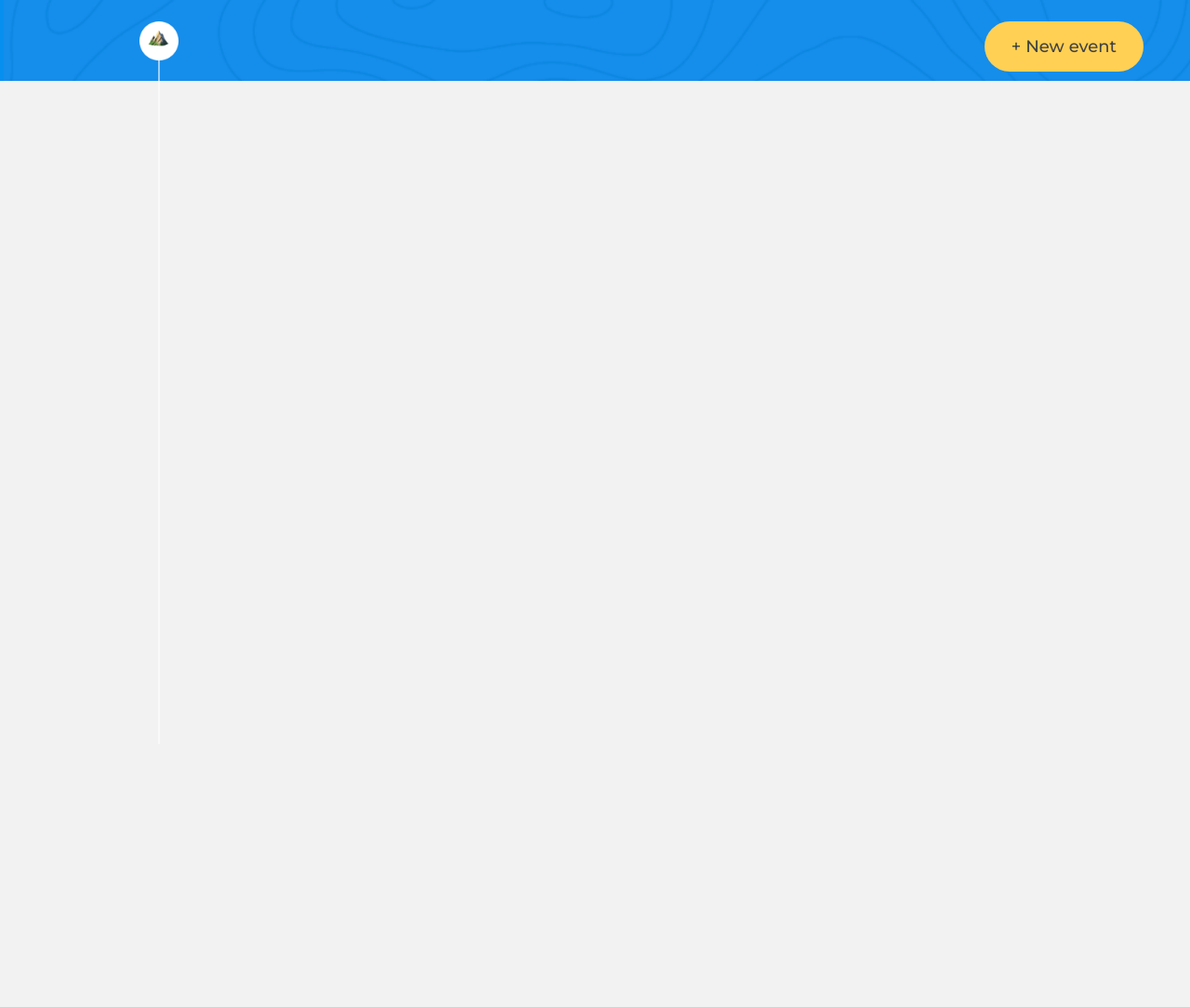
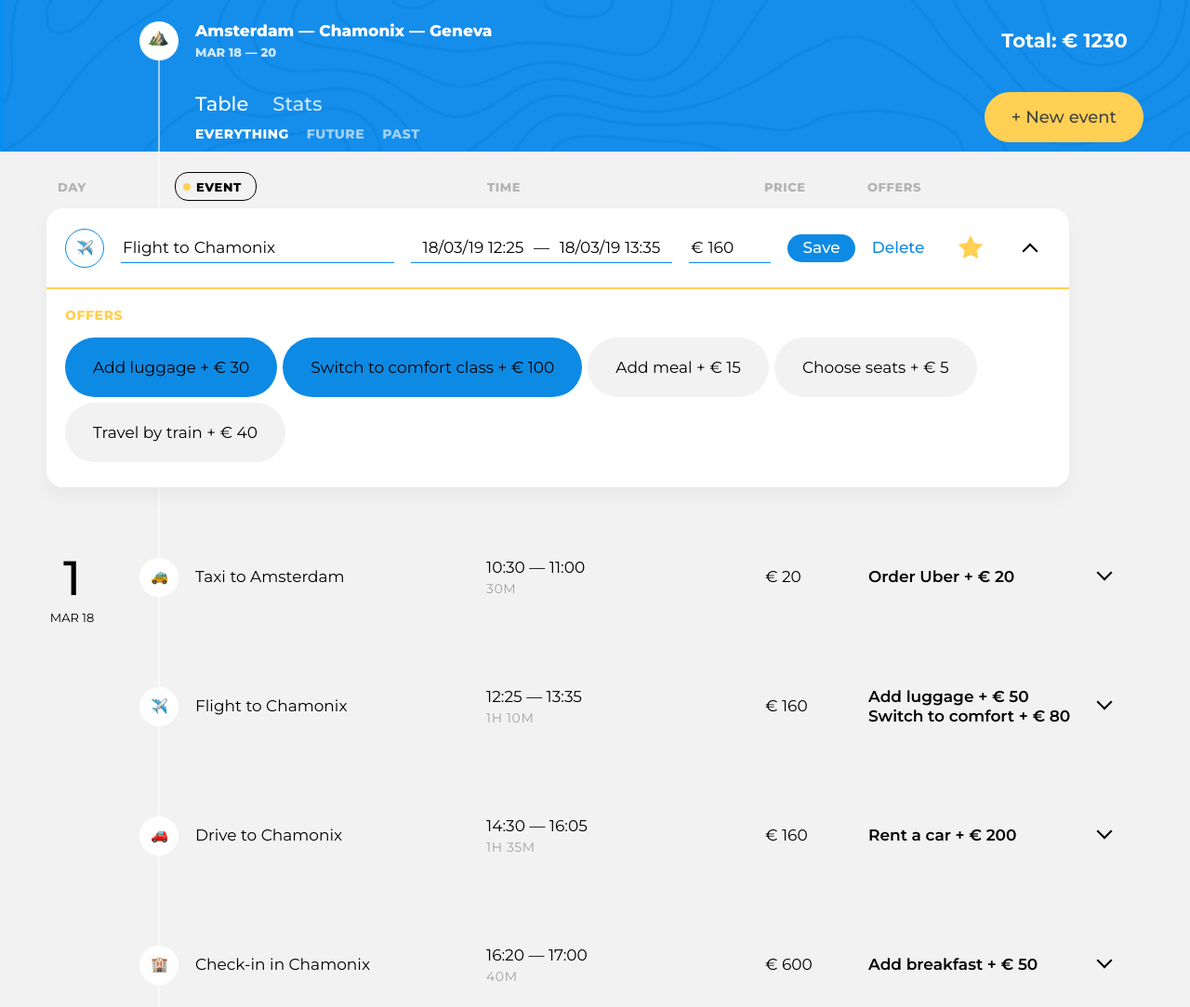
Before and after one commit to Renzi0n/647095-big-trip-12, a website: page public/index.html in a window 1280 px wide. Shown: the top 1083 px of the page at 93% size. Before the commit the page ends 800 px from the top, so only its background shows below. Drawn offline with Linux system fonts and the light colour scheme.

Commit message:
Созданы и отрисованы на странице все компоненты

```diff
--- a/public/index.html
+++ b/public/index.html
@@ -16,14 +16,8 @@
         <img class="page-header__logo" src="img/logo.png" width="42" height="42" alt="Trip logo">
 
         <div class="trip-main">
-          <!-- Маршрут и стоимость -->
 
-          <div class="trip-main__trip-controls  trip-controls">
-            <h2 class="visually-hidden">Switch trip view</h2>
-            <!-- Меню -->
-
-            <h2 class="visually-hidden">Filter events</h2>
-            <!-- Фильтры -->
+          <div class="trip-main__trip-controls trip-controls">
           </div>
 
           <button class="trip-main__event-add-btn  btn  btn--big  btn--yellow" type="button">New event</button>
@@ -34,10 +28,6 @@
       <div class="page-body__container">
           <section class="trip-events">
             <h2 class="visually-hidden">Trip events</h2>
-
-            <!-- Сортировка -->
-
-            <!-- Контент -->
           </section>
       </div>
     </main>
--- a/src/main.js
+++ b/src/main.js
@@ -0,0 +1,455 @@
+'use strict';
+
+const EVENTS_COUNT = 3;
+
+const createTripInfoTemplate = () => {
+  return (
+    `<section class="trip-main__trip-info  trip-info">
+      <div class="trip-info__main">
+        <h1 class="trip-info__title">Amsterdam &mdash; Chamonix &mdash; Geneva</h1>
+
+        <p class="trip-info__dates">Mar 18&nbsp;&mdash;&nbsp;20</p>
+      </div>
+
+      <p class="trip-info__cost">
+        Total: &euro;&nbsp;<span class="trip-info__cost-value">1230</span>
+      </p>
+    </section>`
+  );
+};
+
+const createMenuTemplate = () => {
+  return (
+    `<h2 class="visually-hidden">Switch trip view</h2>
+    <nav class="trip-controls__trip-tabs  trip-tabs">
+      <a class="trip-tabs__btn  trip-tabs__btn--active" href="#">Table</a>
+      <a class="trip-tabs__btn" href="#">Stats</a>
+    </nav>`
+  );
+};
+
+const createFiltersTemplate = () => {
+  return (
+    `<h2 class="visually-hidden">Filter events</h2>
+    <form class="trip-filters" action="#" method="get">
+      <div class="trip-filters__filter">
+        <input id="filter-everything" class="trip-filters__filter-input  visually-hidden" type="radio" name="trip-filter" value="everything" checked>
+        <label class="trip-filters__filter-label" for="filter-everything">Everything</label>
+      </div>
+
+      <div class="trip-filters__filter">
+        <input id="filter-future" class="trip-filters__filter-input  visually-hidden" type="radio" name="trip-filter" value="future">
+        <label class="trip-filters__filter-label" for="filter-future">Future</label>
+      </div>
+
+      <div class="trip-filters__filter">
+        <input id="filter-past" class="trip-filters__filter-input  visually-hidden" type="radio" name="trip-filter" value="past">
+        <label class="trip-filters__filter-label" for="filter-past">Past</label>
+      </div>
+
+      <button class="visually-hidden" type="submit">Accept filter</button>
+    </form>`
+  );
+};
+
+const createSortTemplate = () => {
+  return (
+    `<form class="trip-events__trip-sort  trip-sort" action="#" method="get">
+      <span class="trip-sort__item  trip-sort__item--day">Day</span>
+
+      <div class="trip-sort__item  trip-sort__item--event">
+        <input id="sort-event" class="trip-sort__input  visually-hidden" type="radio" name="trip-sort" value="sort-event" checked>
+        <label class="trip-sort__btn" for="sort-event">Event</label>
+      </div>
+
+      <div class="trip-sort__item  trip-sort__item--time">
+        <input id="sort-time" class="trip-sort__input  visually-hidden" type="radio" name="trip-sort" value="sort-time">
+        <label class="trip-sort__btn" for="sort-time">
+          Time
+          <svg class="trip-sort__direction-icon" width="8" height="10" viewBox="0 0 8 10">
+            <path d="M2.888 4.852V9.694H5.588V4.852L7.91 5.068L4.238 0.00999987L0.548 5.068L2.888 4.852Z"/>
+          </svg>
+        </label>
+      </div>
+
+      <div class="trip-sort__item  trip-sort__item--price">
+        <input id="sort-price" class="trip-sort__input  visually-hidden" type="radio" name="trip-sort" value="sort-price">
+        <label class="trip-sort__btn" for="sort-price">
+          Price
+          <svg class="trip-sort__direction-icon" width="8" height="10" viewBox="0 0 8 10">
+            <path d="M2.888 4.852V9.694H5.588V4.852L7.91 5.068L4.238 0.00999987L0.548 5.068L2.888 4.852Z"/>
+          </svg>
+        </label>
+      </div>
+
+      <span class="trip-sort__item  trip-sort__item--offers">Offers</span>
+    </form>`
+  );
+};
+
+const createTripDaysListTemplate = () => {
+  return (
+    `<ul class="trip-days"><ul>`
+  );
+};
+
+const createTripDayTemplate = () => {
+  return (
+    `<li class="trip-days__item  day">
+      <div class="day__info">
+        <span class="day__counter">1</span>
+        <time class="day__date" datetime="2019-03-18">MAR 18</time>
+      </div>
+
+      <ul class="trip-events__list">
+        <li class="trip-events__item">
+          <div class="event">
+            <div class="event__type">
+              <img class="event__type-icon" width="42" height="42" src="img/icons/taxi.png" alt="Event type icon">
+            </div>
+            <h3 class="event__title">Taxi to Amsterdam</h3>
+
+            <div class="event__schedule">
+              <p class="event__time">
+                <time class="event__start-time" datetime="2019-03-18T10:30">10:30</time>
+                &mdash;
+                <time class="event__end-time" datetime="2019-03-18T11:00">11:00</time>
+              </p>
+              <p class="event__duration">30M</p>
+            </div>
+
+            <p class="event__price">
+              &euro;&nbsp;<span class="event__price-value">20</span>
+            </p>
+
+            <h4 class="visually-hidden">Offers:</h4>
+            <ul class="event__selected-offers">
+              <li class="event__offer">
+                <span class="event__offer-title">Order Uber</span>
+                &plus;
+                &euro;&nbsp;<span class="event__offer-price">20</span>
+               </li>
+            </ul>
+
+            <button class="event__rollup-btn" type="button">
+              <span class="visually-hidden">Open event</span>
+            </button>
+          </div>
+        </li>
+
+        <li class="trip-events__item">
+          <div class="event">
+            <div class="event__type">
+              <img class="event__type-icon" width="42" height="42" src="img/icons/flight.png" alt="Event type icon">
+            </div>
+            <h3 class="event__title">Flight to Chamonix</h3>
+
+            <div class="event__schedule">
+              <p class="event__time">
+                <time class="event__start-time" datetime="2019-03-18T12:25">12:25</time>
+                &mdash;
+                <time class="event__end-time" datetime="2019-03-18T13:35">13:35</time>
+              </p>
+              <p class="event__duration">1H 10M</p>
+            </div>
+
+            <p class="event__price">
+              &euro;&nbsp;<span class="event__price-value">160</span>
+            </p>
+
+            <h4 class="visually-hidden">Offers:</h4>
+            <ul class="event__selected-offers">
+              <li class="event__offer">
+                <span class="event__offer-title">Add luggage</span>
+                &plus;
+                &euro;&nbsp;<span class="event__offer-price">50</span>
+               </li>
+               <li class="event__offer">
+                 <span class="event__offer-title">Switch to comfort</span>
+                 &plus;
+                 &euro;&nbsp;<span class="event__offer-price">80</span>
+                </li>
+            </ul>
+
+            <button class="event__rollup-btn" type="button">
+              <span class="visually-hidden">Open event</span>
+            </button>
+          </div>
+        </li>
+
+        <li class="trip-events__item">
+          <div class="event">
+            <div class="event__type">
+              <img class="event__type-icon" width="42" height="42" src="img/icons/drive.png" alt="Event type icon">
+            </div>
+            <h3 class="event__title">Drive to Chamonix</h3>
+
+            <div class="event__schedule">
+              <p class="event__time">
+                <time class="event__start-time" datetime="2019-03-18T14:30">14:30</time>
+                &mdash;
+                <time class="event__end-time" datetime="2019-03-18T16:05">16:05</time>
+              </p>
+              <p class="event__duration">1H 35M</p>
+            </div>
+
+            <p class="event__price">
+              &euro;&nbsp;<span class="event__price-value">160</span>
+            </p>
+
+            <h4 class="visually-hidden">Offers:</h4>
+            <ul class="event__selected-offers">
+              <li class="event__offer">
+                <span class="event__offer-title">Rent a car</span>
+                &plus;
+                &euro;&nbsp;<span class="event__offer-price">200</span>
+               </li>
+            </ul>
+
+            <button class="event__rollup-btn" type="button">
+              <span class="visually-hidden">Open event</span>
+            </button>
+          </div>
+        </li>
+
+        <li class="trip-events__item">
+          <div class="event">
+            <div class="event__type">
+              <img class="event__type-icon" width="42" height="42" src="img/icons/check-in.png" alt="Event type icon">
+            </div>
+            <h3 class="event__title">Check-in in Chamonix</h3>
+
+            <div class="event__schedule">
+              <p class="event__time">
+                <time class="event__start-time" datetime="2019-03-18T12:25">16:20</time>
+                &mdash;
+                <time class="event__end-time" datetime="2019-03-18T13:35">17:00</time>
+              </p>
+              <p class="event__duration">40M</p>
+            </div>
+
+            <p class="event__price">
+              &euro;&nbsp;<span class="event__price-value">600</span>
+            </p>
+
+            <h4 class="visually-hidden">Offers:</h4>
+            <ul class="event__selected-offers">
+              <li class="event__offer">
+                <span class="event__offer-title">Add breakfast</span>
+                &plus;
+                &euro;&nbsp;<span class="event__offer-price">50</span>
+               </li>
+            </ul>
+
+            <button class="event__rollup-btn" type="button">
+              <span class="visually-hidden">Open event</span>
+            </button>
+          </div>
+        </li>
+      </ul>
+    </li>`
+  );
+};
+
+const createEventEditTemplate = () => {
+  return (
+    `<li class="trip-events__item">
+      <form class="event  event--edit" action="#" method="post">
+        <header class="event__header">
+          <div class="event__type-wrapper">
+            <label class="event__type  event__type-btn" for="event-type-toggle-1">
+              <span class="visually-hidden">Choose event type</span>
+              <img class="event__type-icon" width="17" height="17" src="img/icons/flight.png" alt="Event type icon">
+            </label>
+            <input class="event__type-toggle  visually-hidden" id="event-type-toggle-1" type="checkbox">
+
+            <div class="event__type-list">
+              <fieldset class="event__type-group">
+                <legend class="visually-hidden">Transfer</legend>
+
+                <div class="event__type-item">
+                  <input id="event-type-taxi-1" class="event__type-input  visually-hidden" type="radio" name="event-type" value="taxi">
+                  <label class="event__type-label  event__type-label--taxi" for="event-type-taxi-1">Taxi</label>
+                </div>
+
+                <div class="event__type-item">
+                  <input id="event-type-bus-1" class="event__type-input  visually-hidden" type="radio" name="event-type" value="bus">
+                  <label class="event__type-label  event__type-label--bus" for="event-type-bus-1">Bus</label>
+                </div>
+
+                <div class="event__type-item">
+                  <input id="event-type-train-1" class="event__type-input  visually-hidden" type="radio" name="event-type" value="train">
+                  <label class="event__type-label  event__type-label--train" for="event-type-train-1">Train</label>
+                </div>
+
+                <div class="event__type-item">
+                  <input id="event-type-ship-1" class="event__type-input  visually-hidden" type="radio" name="event-type" value="ship">
+                  <label class="event__type-label  event__type-label--ship" for="event-type-ship-1">Ship</label>
+                </div>
+
+                <div class="event__type-item">
+                  <input id="event-type-transport-1" class="event__type-input  visually-hidden" type="radio" name="event-type" value="transport">
+                  <label class="event__type-label  event__type-label--transport" for="event-type-transport-1">Transport</label>
+                </div>
+
+                <div class="event__type-item">
+                  <input id="event-type-drive-1" class="event__type-input  visually-hidden" type="radio" name="event-type" value="drive">
+                  <label class="event__type-label  event__type-label--drive" for="event-type-drive-1">Drive</label>
+                </div>
+
+                <div class="event__type-item">
+                  <input id="event-type-flight-1" class="event__type-input  visually-hidden" type="radio" name="event-type" value="flight" checked>
+                  <label class="event__type-label  event__type-label--flight" for="event-type-flight-1">Flight</label>
+                </div>
+              </fieldset>
+
+              <fieldset class="event__type-group">
+                <legend class="visually-hidden">Activity</legend>
+
+                <div class="event__type-item">
+                  <input id="event-type-check-in-1" class="event__type-input  visually-hidden" type="radio" name="event-type" value="check-in">
+                  <label class="event__type-label  event__type-label--check-in" for="event-type-check-in-1">Check-in</label>
+                </div>
+
+                <div class="event__type-item">
+                  <input id="event-type-sightseeing-1" class="event__type-input  visually-hidden" type="radio" name="event-type" value="sightseeing">
+                  <label class="event__type-label  event__type-label--sightseeing" for="event-type-sightseeing-1">Sightseeing</label>
+                </div>
+
+                <div class="event__type-item">
+                  <input id="event-type-restaurant-1" class="event__type-input  visually-hidden" type="radio" name="event-type" value="restaurant">
+                  <label class="event__type-label  event__type-label--restaurant" for="event-type-restaurant-1">Restaurant</label>
+                </div>
+              </fieldset>
+            </div>
+          </div>
+
+          <div class="event__field-group  event__field-group--destination">
+            <label class="event__label  event__type-output" for="event-destination-1">
+              Flight to
+            </label>
+            <input class="event__input  event__input--destination" id="event-destination-1" type="text" name="event-destination" value="Chamonix" list="destination-list-1">
+            <datalist id="destination-list-1">
+              <option value="Amsterdam"></option>
+              <option value="Geneva"></option>
+              <option value="Chamonix"></option>
+            </datalist>
+          </div>
+
+          <div class="event__field-group  event__field-group--time">
+            <label class="visually-hidden" for="event-start-time-1">
+              From
+            </label>
+            <input class="event__input  event__input--time" id="event-start-time-1" type="text" name="event-start-time" value="18/03/19 12:25">
+            &mdash;
+            <label class="visually-hidden" for="event-end-time-1">
+              To
+            </label>
+            <input class="event__input  event__input--time" id="event-end-time-1" type="text" name="event-end-time" value="18/03/19 13:35">
+          </div>
+
+          <div class="event__field-group  event__field-group--price">
+            <label class="event__label" for="event-price-1">
+              <span class="visually-hidden">Price</span>
+              &euro;
+            </label>
+            <input class="event__input  event__input--price" id="event-price-1" type="text" name="event-price" value="160">
+          </div>
+
+          <button class="event__save-btn  btn  btn--blue" type="submit">Save</button>
+          <button class="event__reset-btn" type="reset">Delete</button>
+
+          <input id="event-favorite-1" class="event__favorite-checkbox  visually-hidden" type="checkbox" name="event-favorite" checked>
+          <label class="event__favorite-btn" for="event-favorite-1">
+            <span class="visually-hidden">Add to favorite</span>
+            <svg class="event__favorite-icon" width="28" height="28" viewBox="0 0 28 28">
+              <path d="M14 21l-8.22899 4.3262 1.57159-9.1631L.685209 9.67376 9.8855 8.33688 14 0l4.1145 8.33688 9.2003 1.33688-6.6574 6.48934 1.5716 9.1631L14 21z"/>
+            </svg>
+          </label>
+
+          <button class="event__rollup-btn" type="button">
+            <span class="visually-hidden">Open event</span>
+          </button>
+        </header>
+
+        <section class="event__details">
+          <section class="event__section  event__section--offers">
+            <h3 class="event__section-title  event__section-title--offers">Offers</h3>
+
+            <div class="event__available-offers">
+              <div class="event__offer-selector">
+                <input class="event__offer-checkbox  visually-hidden" id="event-offer-luggage-1" type="checkbox" name="event-offer-luggage" checked>
+                <label class="event__offer-label" for="event-offer-luggage-1">
+                  <span class="event__offer-title">Add luggage</span>
+                  &plus;
+                  &euro;&nbsp;<span class="event__offer-price">30</span>
+                </label>
+              </div>
+
+              <div class="event__offer-selector">
+                <input class="event__offer-checkbox  visually-hidden" id="event-offer-comfort-1" type="checkbox" name="event-offer-comfort" checked>
+                <label class="event__offer-label" for="event-offer-comfort-1">
+                  <span class="event__offer-title">Switch to comfort class</span>
+                  &plus;
+                  &euro;&nbsp;<span class="event__offer-price">100</span>
+                </label>
+              </div>
+
+              <div class="event__offer-selector">
+                <input class="event__offer-checkbox  visually-hidden" id="event-offer-meal-1" type="checkbox" name="event-offer-meal">
+                <label class="event__offer-label" for="event-offer-meal-1">
+                  <span class="event__offer-title">Add meal</span>
+                  &plus;
+                  &euro;&nbsp;<span class="event__offer-price">15</span>
+                </label>
+              </div>
+
+              <div class="event__offer-selector">
+                <input class="event__offer-checkbox  visually-hidden" id="event-offer-seats-1" type="checkbox" name="event-offer-seats">
+                <label class="event__offer-label" for="event-offer-seats-1">
+                  <span class="event__offer-title">Choose seats</span>
+                  &plus;
+                  &euro;&nbsp;<span class="event__offer-price">5</span>
+                </label>
+              </div>
+
+              <div class="event__offer-selector">
+                <input class="event__offer-checkbox  visually-hidden" id="event-offer-train-1" type="checkbox" name="event-offer-train">
+                <label class="event__offer-label" for="event-offer-train-1">
+                  <span class="event__offer-title">Travel by train</span>
+                  &plus;
+                  &euro;&nbsp;<span class="event__offer-price">40</span>
+                </label>
+              </div>
+            </div>
+          </section>
+        </section>
+      </form>
+    </li>`
+  );
+};
+
+
+const render = (container, template, place) => {
+  container.insertAdjacentHTML(place, template);
+};
+
+
+const tripInfoNode = document.querySelector(`.trip-main`);
+const tripControlsNode = tripInfoNode.querySelector(`.trip-controls`);
+
+render(tripInfoNode, createTripInfoTemplate(), `afterbegin`);
+render(tripControlsNode, createMenuTemplate(), `beforeend`);
+render(tripControlsNode, createFiltersTemplate(), `beforeend`);
+
+const tripEventsMainNode = document.querySelector(`.trip-events`);
+
+render(tripEventsMainNode, createSortTemplate(), `beforeend`);
+render(tripEventsMainNode, createTripDaysListTemplate(), `beforeend`);
+
+const tripDaysListNode = tripEventsMainNode.querySelector(`.trip-days`);
+
+render(tripDaysListNode, createEventEditTemplate(), `beforeend`);
+for (let i = 0; i < EVENTS_COUNT; i++) {
+  render(tripDaysListNode, createTripDayTemplate(), `beforeend`);
+}
```
